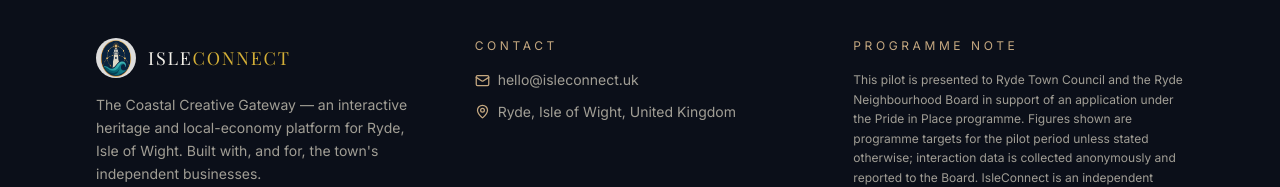
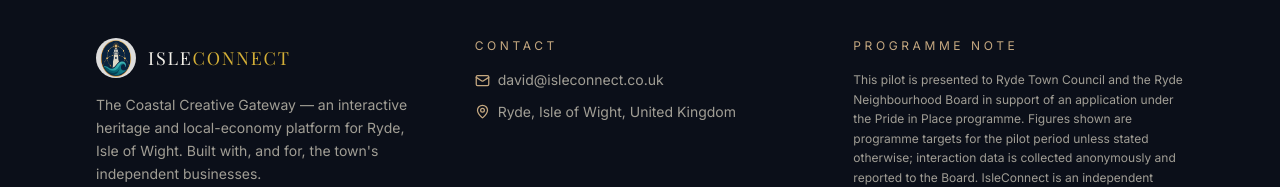
Before and after one commit to Davg883/IsleConnect---VisitRyde, a Next.js app: page / in a window 1280 px wide. Shown: the part 6014-6201 px from the top of the page. Built offline with nearby package versions, Linux system fonts and the light colour scheme; no server answers; a web font is replaced by a local one.

Commit message:
Update contact email to david@isleconnect.co.uk

```diff
--- a/src/components/Footer.tsx
+++ b/src/components/Footer.tsx
@@ -33,10 +33,10 @@ export default function Footer() {
             <li className="flex items-center gap-2">
               <Mail size={15} className="text-gold-soft" />
               <a
-                href="mailto:hello@isleconnect.uk"
+                href="mailto:david@isleconnect.co.uk"
                 className="transition-colors hover:text-gold"
               >
-                hello@isleconnect.uk
+                david@isleconnect.co.uk
               </a>
             </li>
             <li className="flex items-start gap-2">
--- a/src/components/SMEHub.tsx
+++ b/src/components/SMEHub.tsx
@@ -187,7 +187,7 @@ export default function SMEHub() {
                     </p>
                   </div>
                   <a
-                    href="mailto:hello@isleconnect.uk?subject=Founder%20Trail%20Partner%20Inquiry"
+                    href="mailto:david@isleconnect.co.uk?subject=Founder%20Trail%20Partner%20Inquiry"
                     className="inline-block rounded-sm bg-gold px-8 py-3.5 text-xs font-semibold uppercase tracking-[0.15em] text-ink-950 shadow-glow transition-transform hover:scale-[1.02]"
                   >
                     Apply for Pilot
```
